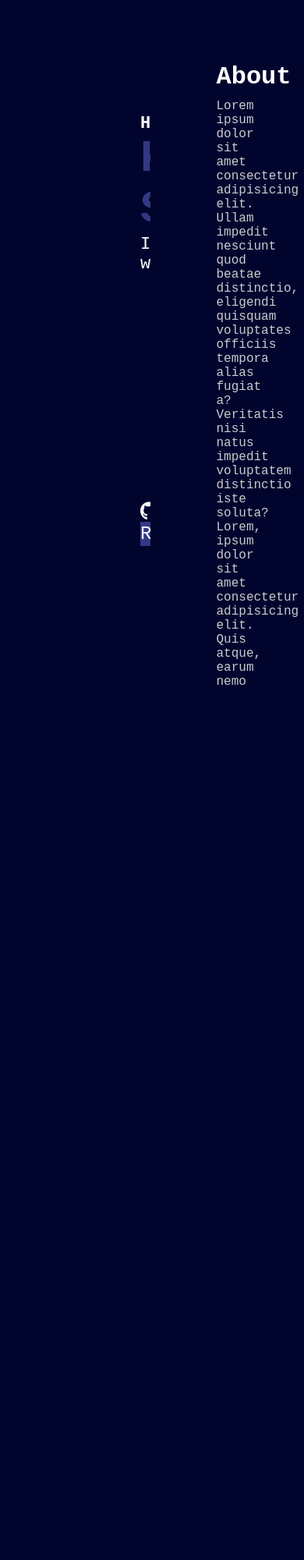
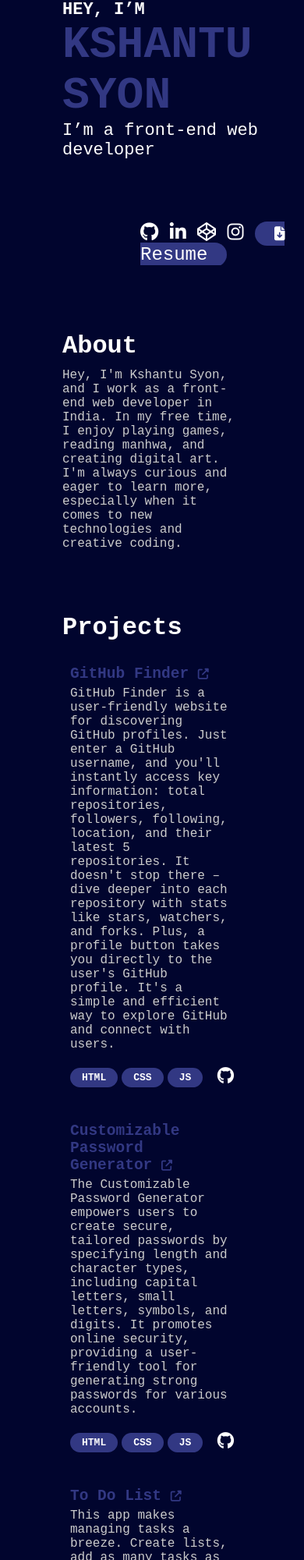
Before and after one commit to syon001/portfolio, a plain HTML site: page index.html in a window 390 px wide. Shown: the top 2000 px of the page at 78% size. Before the commit the page ends 884 px from the top, so only its background shows below. Drawn offline with Linux system fonts and the light colour scheme.

Commit message:
Add files via upload

```diff
--- /dev/null
+++ b/data.json
@@ -0,0 +1,23 @@
+[
+    {
+        "title": "GitHub Finder",
+        "description": "GitHub Finder is a user-friendly website for discovering GitHub profiles. Just enter a GitHub username, and you'll instantly access key information: total repositories, followers, following, location, and their latest 5 repositories. It doesn't stop there – dive deeper into each repository with stats like stars, watchers, and forks. Plus, a profile button takes you directly to the user's GitHub profile. It's a simple and efficient way to explore GitHub and connect with users.",
+        "tags": ["HTML", "CSS", "JS"],
+        "livelink": "https://syon001.github.io/github-finder/",
+        "githubLink": "https://github.com/syon001/github-finder"
+    },
+    {
+        "title": "Customizable Password Generator",
+        "description": "The Customizable Password Generator empowers users to create secure, tailored passwords by specifying length and character types, including capital letters, small letters, symbols, and digits. It promotes online security, providing a user-friendly tool for generating strong passwords for various accounts.",
+        "tags": ["HTML", "CSS", "JS"],
+        "livelink": "https://syon001.github.io/generate-password/",
+        "githubLink": "https://github.com/syon001/generate-password"
+    },
+    {
+        "title": "To Do List",
+        "description": "This app makes managing tasks a breeze. Create lists, add as many tasks as you want, and when you're done with one, simply check it off to make it disappear. No more clutter, just pure organization and productivity. Give it a try today and see how smoothly it helps you handle your daily tasks!",
+        "tags": ["HTML", "CSS", "JS"],
+        "livelink": "https://syon001.github.io/To-do-list/",
+        "githubLink": "https://github.com/syon001/To-do-list"
+    }
+]
--- a/index.html
+++ b/index.html
@@ -20,22 +20,22 @@
 
             <div class="social">
                 <span>
-                    <a href="">
+                    <a href="https://github.com/syon001" target="_blank">
                         <i class="fa-brands fa-github"></i>
                     </a>
                 </span>
                 <span>
-                    <a href="">
+                    <a href="https://www.linkedin.com/in/kshantu-syon-528a79184/" target="_blank">
                         <i class="fa-brands fa-linkedin-in"></i>
                     </a>
                 </span>
                 <span>
-                    <a href="">
+                    <a href="https://codepen.io/your-work" target="_blank">
                         <i class="fa-brands fa-codepen"></i>
                     </a>
                 </span>
                 <span>
-                    <a href="">
+                    <a href="https://www.instagram.com/syonkshantu/?hl=en" target="_blank">
                         <i class="fa-brands fa-instagram"></i>
                     </a>
                 </span>
@@ -48,14 +48,14 @@
         <div class="main">
             <div class="about">
                 <h2>About</h2>
-                <p>Lorem ipsum dolor sit amet consectetur adipisicing elit. Ullam impedit nesciunt quod beatae distinctio, eligendi quisquam voluptates officiis tempora alias fugiat a? Veritatis nisi natus impedit voluptatem distinctio iste soluta? Lorem, ipsum dolor sit amet consectetur adipisicing elit. Quis atque, earum nemo cumque doloribus consectetur doloremque alias sint quibusdam! Accusamus vero pariatur repudiandae hic aperiam quia, vel totam nostrum nisi.</p>
+                <p>Hey, I'm Kshantu Syon, and I work as a front-end web developer in India. In my free time, I enjoy playing games, reading manhwa, and creating digital art. I'm always curious and eager to learn more, especially when it comes to new technologies and creative coding.</p>
             </div>
 
 
             <div class="projects">
                 <h2 class="ptitle">Projects</h2>
-                <div class="container">
-                    <div class="section">
+                <div class="container" id="projectContainer">
+                    <!-- <div class="section">
                         <a href="">
                             <h2>
                                 Project title
@@ -75,82 +75,14 @@
                                 </a>
                             </span>
                         </div>
-                    </div>
-
-
-                    <div class="section">
-                        <a href="">
-                            <h2>
-                                Project title
-                                <i class="fa-solid fa-up-right-from-square"></i>
-                            </h2>
-                        </a>
-                        <p>Lorem ipsum dolor sit amet consectetur adipisicing elit. Officiis ex consectetur culpa recusandae provident vel quaerat deleniti sapiente dolorem. A, dolorem assumenda dolorum consectetur corporis quia sed tempora accusamus molestias!</p>
-                        <div class="bottom">
-                            <div class="tags">
-                                <span>HTML</span>
-                                <span>CSS</span>
-                                <span>JS</span>
-                            </div>
-                            <span class="gitcode">
-                                <a href="">
-                                    <i class="fa-brands fa-github"></i>
-                                </a>
-                            </span>
-                        </div>
-                    </div>
-
-
-                    <div class="section">
-                        <a href="">
-                            <h2>
-                                Project title
-                                <i class="fa-solid fa-up-right-from-square"></i>
-                            </h2>
-                        </a>
-                        <p>Lorem ipsum dolor sit amet consectetur adipisicing elit. Officiis ex consectetur culpa recusandae provident vel quaerat deleniti sapiente dolorem. A, dolorem assumenda dolorum consectetur corporis quia sed tempora accusamus molestias!</p>
-                        <div class="bottom">
-                            <div class="tags">
-                                <span>HTML</span>
-                                <span>CSS</span>
-                                <span>JS</span>
-                            </div>
-                            <span class="gitcode">
-                                <a href="">
-                                    <i class="fa-brands fa-github"></i>
-                                </a>
-                            </span>
-                        </div>
-                    </div>
-
-
-                    <div class="section">
-                        <a href="">
-                            <h2>
-                                Project title
-                                <i class="fa-solid fa-up-right-from-square"></i>
-                            </h2>
-                        </a>
-                        <p>Lorem ipsum dolor sit amet consectetur adipisicing elit. Officiis ex consectetur culpa recusandae provident vel quaerat deleniti sapiente dolorem. A, dolorem assumenda dolorum consectetur corporis quia sed tempora accusamus molestias!</p>
-                        <div class="bottom">
-                            <div class="tags">
-                                <span>HTML</span>
-                                <span>CSS</span>
-                                <span>JS</span>
-                            </div>
-                            <span class="gitcode">
-                                <a href="">
-                                    <i class="fa-brands fa-github"></i>
-                                </a>
-                            </span>
-                        </div>
-                    </div>
+                    </div> -->
 
                 </div>
             </div>
         </div>
     </div>
 
+
     <script src="main.js"></script>
 </body>
 </html>
--- /dev/null
+++ b/main.js
@@ -0,0 +1,38 @@
+async function fetchProjects() {
+    try {
+      const response = await fetch('data.json');
+      const projects = await response.json();
+
+      const container = document.getElementById('projectContainer');
+
+      projects.forEach(project => {
+        const projectDiv = document.createElement('div');
+        projectDiv.className = 'section';
+
+        projectDiv.innerHTML = `
+          <a href="${project.livelink}" target="_blank">
+            <h2>
+              ${project.title}
+              <i class="fa-solid fa-up-right-from-square"></i>
+            </h2>
+          </a>
+          <p>${project.description}</p>
+          <div class="bottom">
+            <div class="tags">
+              ${project.tags.map(tag => `<span>${tag}</span>`).join('')}
+            </div>
+            <span class="gitcode">
+              <a href="${project.githubLink}" target="_blank">
+                <i class="fa-brands fa-github"></i>
+              </a>
+            </span>
+          </div>
+        `;
+
+        container.appendChild(projectDiv);
+      });
+    } catch (error) {
+      console.error('Error fetching data:', error);
+    }
+  }
+fetchProjects();
--- a/style.css
+++ b/style.css
@@ -155,6 +155,7 @@ body{
     align-items: center;
     justify-content: center;
     font-weight: bold;
+    margin-right: 5px;
 }
 
 .gitcode a{
@@ -162,3 +163,38 @@ body{
     color: #fff;
     font-size: 22px;
 }
+
+
+
+
+/* responsive */
+
+@media (max-width: 962px) {
+    body{
+        background: #01052e;
+        color: #fff;
+        height: 100%;
+        overflow: scroll;
+    }
+
+    .main-section{
+        display: grid;
+        grid-template-columns: repeat(1, 1fr);
+        grid-gap: 5px;
+    }
+
+    .main {
+        padding: 80px;
+        height: 100%;
+        overflow-y: scroll;
+    }
+
+    .header{
+        height: 100%;
+    }
+
+    .intro {
+        padding-left: 80px;
+        margin-bottom: 80px;
+    }
+}
```
